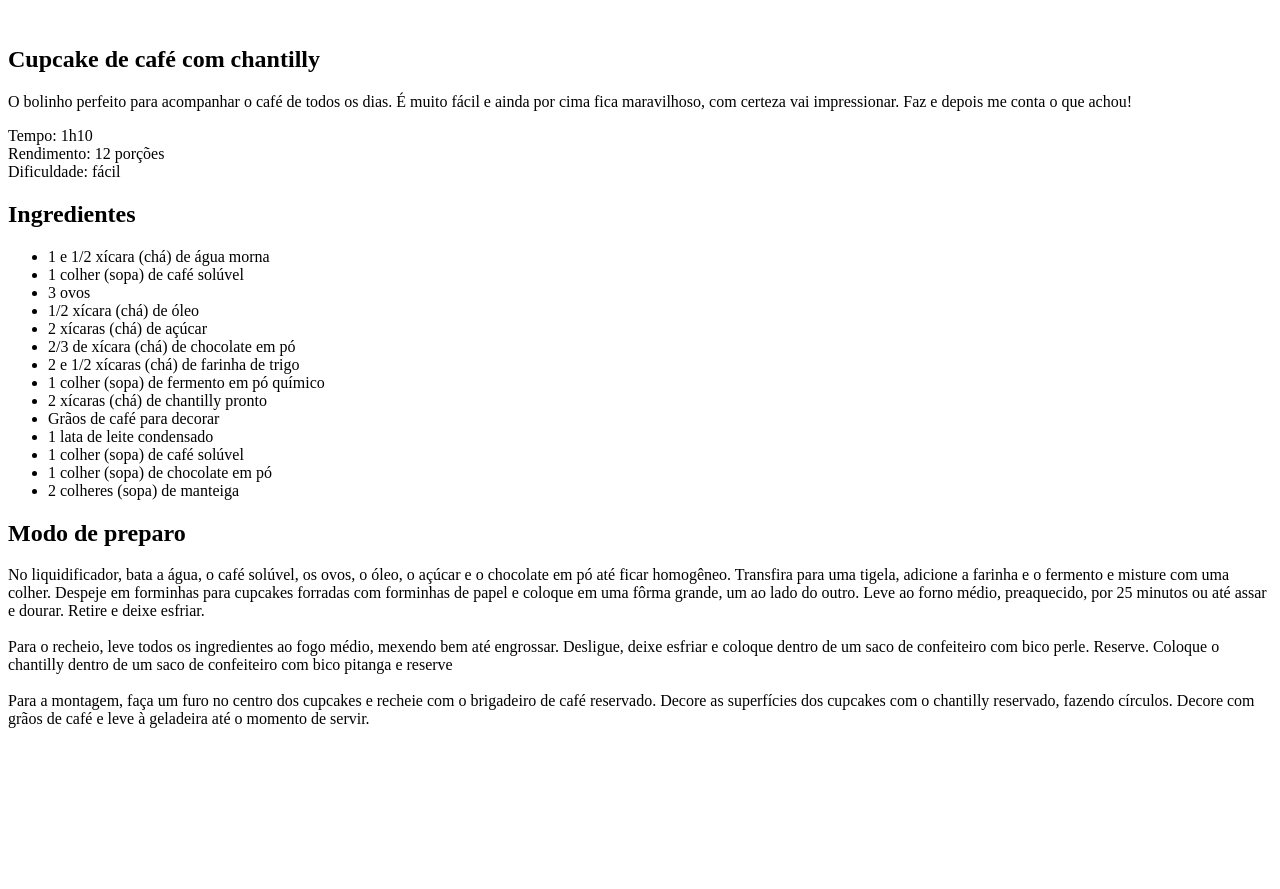
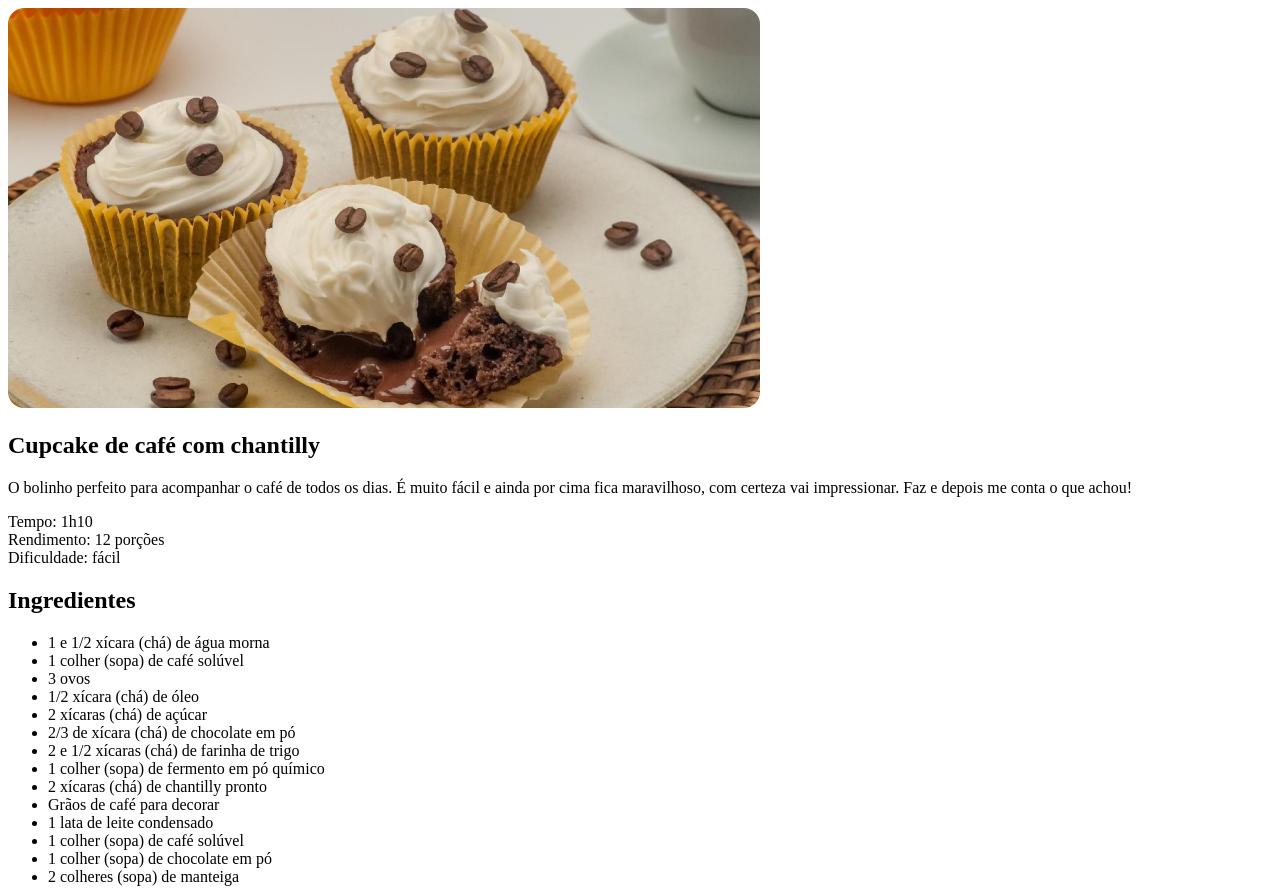
Before and after one commit to mmancilha/pagina-receita, a plain HTML site: page index.html in a window 1280 px wide. Shown: the top 889 px of the page. Before the commit the page ends 800 px from the top, so only its background shows below. Drawn offline with Linux system fonts and the light colour scheme.

Commit message:
Adicionando imagens e estilo

```diff
--- a/index.html
+++ b/index.html
@@ -4,10 +4,14 @@
     <meta charset="UTF-8" />
     <meta name="viewport" content="width=device-width, initial-scale=1.0" />
     <title>Página de receita</title>
+    <link rel="stylesheet" href="style.css" />
   </head>
   <body>
     <div id="page">
-      <img src="" alt="" />
+      <img
+        src="assets/main-image.jpg"
+        alt="Imagem de um cupcake com grãos de café e um chantilly"
+      />
       <main>
         <section id="about">
           <h1>Cupcake de café com chantilly</h1>
--- /dev/null
+++ b/style.css
@@ -0,0 +1,3 @@
+img {
+  border-radius: 16px;
+}
```
Also changed, not shown: assets/bg.jpg (added), assets/main-image.jpg (added).
